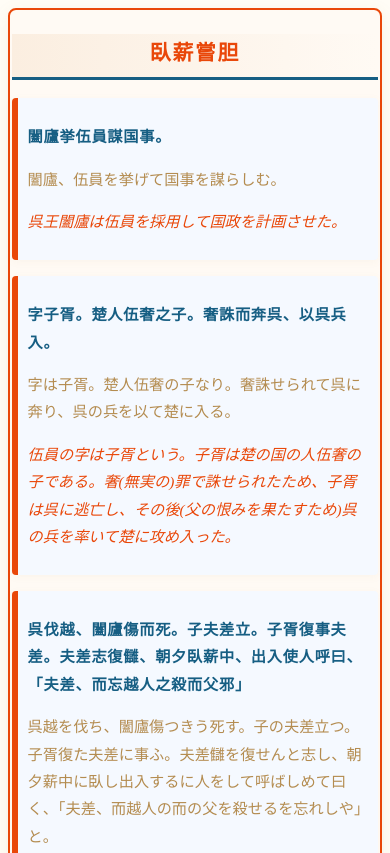
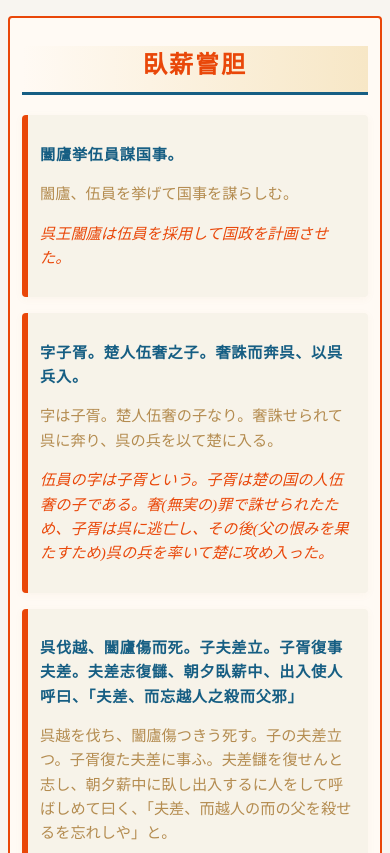
Before and after one commit to TomaRuRx/allstudy, a plain HTML site: page docs/jp/gashinshotan/gashinshotan.html in a window 390 px wide. Shown: the top 853 px of the page. Drawn offline with Linux system fonts and the light colour scheme; a web font is replaced by a local one.

Commit message:
色変更2

```diff
--- a/docs/jp/gashinshotan/style.css
+++ b/docs/jp/gashinshotan/style.css
@@ -1,32 +1,32 @@
 body {
     font-family: 'New Tegomin', 'Yu Mincho', 'Hiragino Mincho Pro', 'MS Mincho', serif;
-    background: #fffdf6; /* 明るい和紙風の背景色 */
-    color: #1a2636;      /* 濃い藍色で視認性UP */
+    line-height: 1.6;
+    color: #165e83; /* 藍色 */
+    background-color: #f8f5f0;
     margin: 0;
-    padding: 0;
-    line-height: 1.8;
+    padding: 20px;
 }
 
 .container {
-    max-width: 700px;
-    margin: 32px auto;
+    max-width: 900px;
+    margin: 20px auto;
     background: #fffaf4;
-    border: 2px solid #e94709;
-    border-radius: 18px;
-    box-shadow: 0 4px 16px rgba(180, 140, 80, 0.10);
-    padding: 32px 20px;
+    padding: 32px;
+    border: 2px solid #e94709; /* 朱色 */
+    border-radius: 12px;
+    box-shadow: 0 4px 16px rgba(180, 140, 80, 0.08);
 }
 
 h1 {
     text-align: center;
-    color: #e94709;
-    font-size: 2.2em;
+    color: #e94709; /* 朱色 */
+    margin-bottom: 40px;
+    font-size: 2.5em;
+    border-bottom: 3px solid #165e83; /* 藍色 */
+    padding-bottom: 18px;
     font-family: 'New Tegomin', 'Yu Mincho', serif;
     letter-spacing: 0.08em;
-    border-bottom: 3px solid #165e83;
-    padding-bottom: 14px;
-    margin-bottom: 28px;
-    background: linear-gradient(to right, #fbeee0 0%, #fffaf4 100%);
+    background: linear-gradient(to right, #fffaf4 0%, #f7e7c6 100%);
 }
 
 h2 {
@@ -42,7 +42,7 @@ h2 {
 .passage {
     margin-bottom: 1.5em;
     padding: 1em;
-    background-color: #f5f9ff; /* 淡い青系でコントラストUP */
+    background-color: #f7f3e9;
     border-left: 6px solid #e94709;
     border-radius: 8px;
     box-shadow: 0 2px 8px rgba(180, 140, 80, 0.05);
@@ -51,45 +51,55 @@ h2 {
 .original {
     font-size: 1.1em;
     font-weight: bold;
-    color: #165e83;
+    color: #165e83; /* 藍色 */
     letter-spacing: 0.05em;
 }
 
 .japanese-reading {
     font-size: 1em;
-    color: #b48c50;
+    color: #b48c50; /* 落ち着いた茶色 */
     margin-top: 0.5em;
 }
 
 .modern-japanese {
     font-size: 1em;
     margin-top: 0.5em;
-    color: #e94709;
+    color: #e94709; /* 朱色でアクセント */
     font-style: italic;
 }
 
+/* スマホ対応のレスポンシブデザイン */
 @media (max-width: 600px) {
+    body {
+        padding: 8px;
+    }
+
     .container {
         max-width: 100%;
-        padding: 10px 2px;
-        border-radius: 8px;
-        margin: 8px;
+        padding: 12px;
+        margin: 8px auto;
+        border-radius: 4px;
+        box-shadow: none;
     }
+
     h1 {
-        font-size: 1.3em;
-        margin-bottom: 18px;
-        padding-bottom: 6px;
+        font-size: 1.5em;
+        padding-bottom: 8px;
+        margin-bottom: 20px;
     }
+
     h2 {
         font-size: 1em;
         margin-top: 1em;
         padding-bottom: 0.3em;
     }
+
     .passage {
-        padding: 0.6em;
-        margin-bottom: 1em;
+        padding: 12px;
+        margin-bottom: 16px;
         border-radius: 4px;
     }
+
     .original,
     .japanese-reading,
     .modern-japanese {
```
